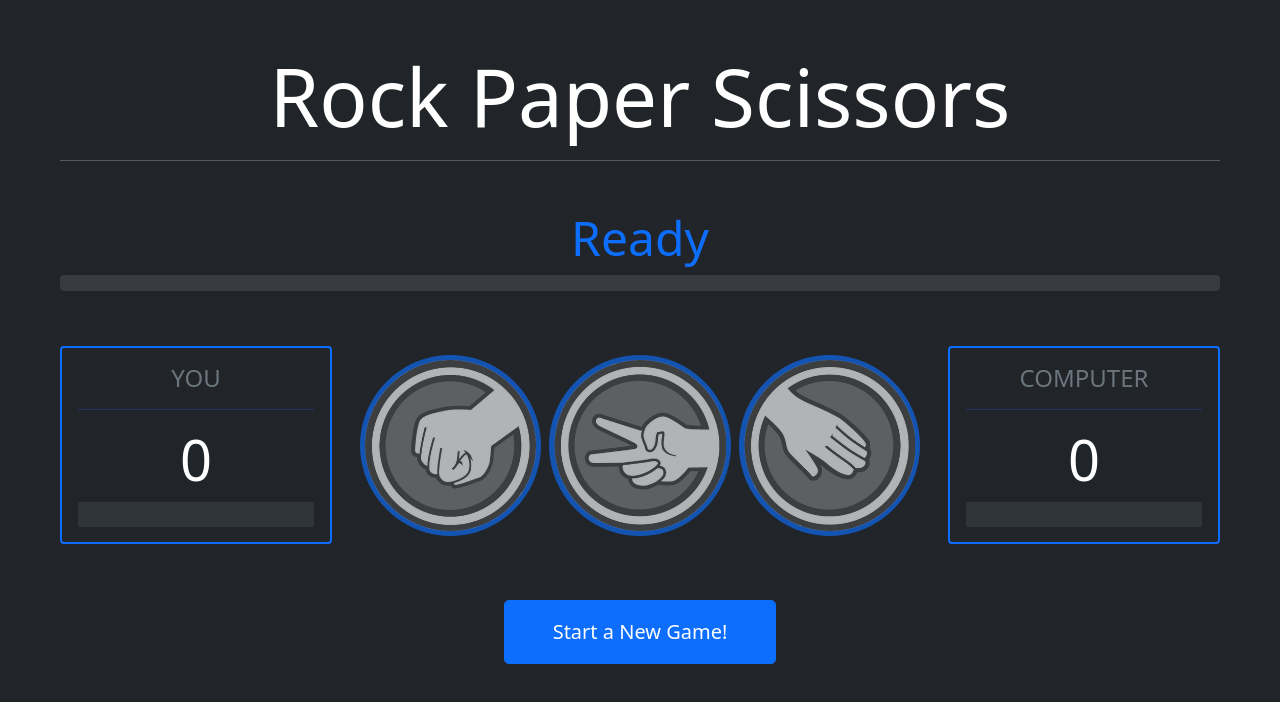
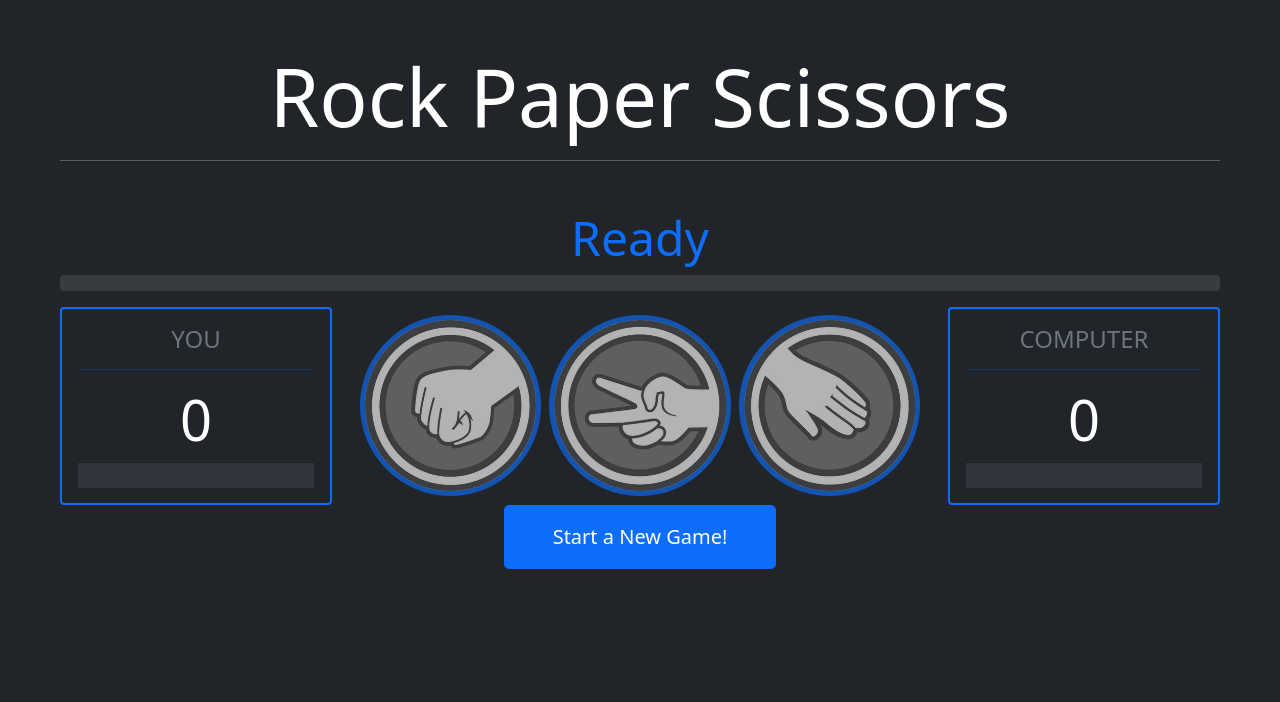
Before and after one commit to webceyhan/vite-rps-game, a Vue app: page / in a window 1280 px wide. Shown: the top 702 px of the page. Built offline with nearby package versions, Linux system fonts and the light colour scheme.

Commit message:
game control section padding refactored

```diff
--- a/src/App.vue
+++ b/src/App.vue
@@ -47,14 +47,14 @@
 
       <progress-bar class="mb-3" v-bind="{ over, round, progress }" />
 
-      <div class="row align-items-center justify-content-between mb-3">
+      <div class="row align-items-center justify-content-between g-4">
         <!-- player1 info -->
         <div class="col-6 col-md-3 order-md-1">
           <player-card :player="player1" />
         </div>
 
         <!-- game controls -->
-        <div class="col-12 col-md-6 d-flex justify-content-center order-1 order-md-2 py-5">
+        <div class="col-12 col-md-6 d-flex justify-content-center order-1 order-md-2">
 
           <!-- spinner -->
           <div
```
